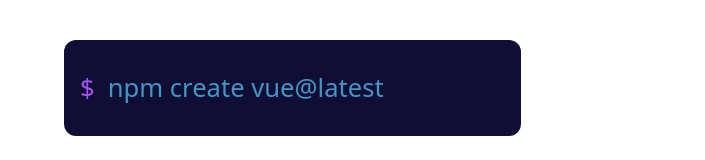
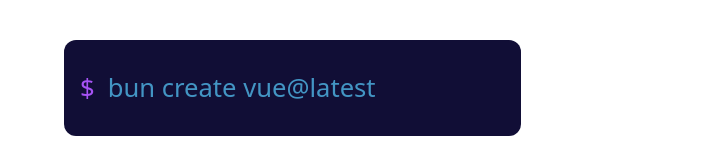
Before and after one commit to csm-18/vue3-notes, a Vue app in the folder frontend/: page /#/ in a window 1280 px wide. Shown: the part 633-793 px from the top of the page, without its empty margins (176-881 px from the left). Built offline with nearby package versions, Linux system fonts and the light colour scheme.

Commit message:
change 'npm' to  'bun' in first step

```diff
--- a/frontend/src/components/ProjectSetup.vue
+++ b/frontend/src/components/ProjectSetup.vue
@@ -16,7 +16,7 @@
     <div class="steps">
       <h2>Steps</h2>
       <p>1. Get vue</p>
-      <code-block class="code" dollar="true" :code="['npm create vue@latest']" />
+      <code-block class="code" dollar="true" :code="['bun create vue@latest']" />
       <p>2. Select these options</p>
       <code-block
         class="code"
```
